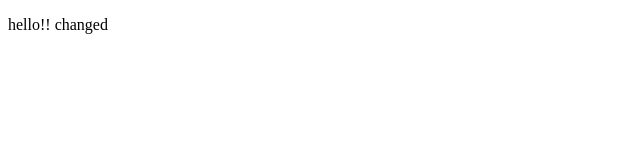
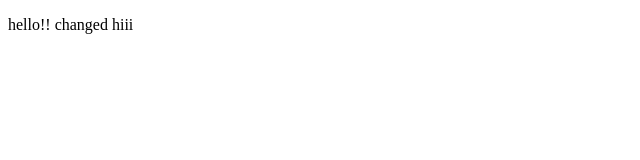
Before and after one commit to dmaj05/snake-practice, a plain HTML site: page index.html in a window 1280 px wide. Shown: the full height of the page, 0-640 px from the left. Drawn offline with Linux system fonts and the light colour scheme.

Commit message:
smol changes

```diff
--- a/index.html
+++ b/index.html
@@ -1,5 +1,5 @@
 <!DOCTYPE html>
 <html>
 
-<body><p>hello!! changed</p></body>
+<body><p>hello!! changed hiii</p></body>
 </html>
```
